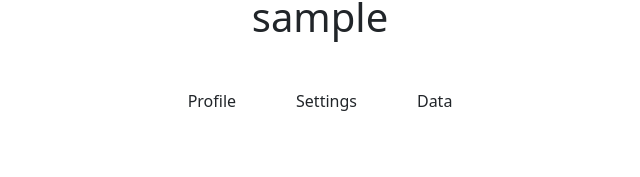
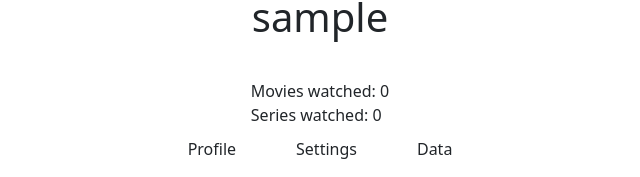
Before and after one commit to Aakkiieezz/track_servie_react, a React (Vite) app: page /profile in a window 1280 px wide. Shown: the part 347-524 px from the top of the page, without its empty margins (320-960 px from the left). Built offline with nearby package versions, Linux system fonts and the light colour scheme; no server answers; sample sign-in values are in the browser's storage.

Commit message:
added feature to see watched count for both servie types

```diff
--- a/src/pages/ProfilePage.tsx
+++ b/src/pages/ProfilePage.tsx
@@ -1,4 +1,4 @@
-import React, { useState } from "react";
+import React, { useEffect, useState } from "react";
 import axiosInstance from '../utils/axiosInstance';
 
 import styles from "../components/ProfilePage/ProfilePage.module.css";
@@ -7,11 +7,29 @@ import Alert from "../components/Alert";
 import { Link } from "react-router-dom";
 
 const ProfilePage: React.FC = () => {
+
   const username = localStorage.getItem("username");
   const [activeTab, setActiveTab] = useState("Overview");
   const [isDropdownOpen, setIsDropdownOpen] = useState(false);
   const [profilePicUrl, setProfilePicUrl] = useState<string | null>(localStorage.getItem("profileImgUrl"));
   const [alert, setAlert] = useState<{ type: string; message: string } | null>(null);
+
+  const [watchedCounts, setWatchedCounts] = useState<{ movie: number; tv: number }>({ movie: 0, tv: 0 });
+
+  useEffect(() => {
+    const fetchWatchedCounts = async () => {
+      try {
+        const response = await axiosInstance.get("user/watched-counts");
+        setWatchedCounts({
+          movie: response.data.movie,
+          tv: response.data.tv,
+        });
+      } catch (error) {
+        setWatchedCounts({ movie: 0, tv: 0 });
+      }
+    };
+    fetchWatchedCounts();
+  }, []);
 
   const toggleDropdown = () => {
     setIsDropdownOpen(!isDropdownOpen);
@@ -198,6 +216,11 @@ const ProfilePage: React.FC = () => {
         <h1 className={styles.username}>{username}</h1>
       </div>
 
+      <div>
+        Movies watched: {watchedCounts.movie} <br />
+        Series watched: {watchedCounts.tv}
+      </div>
+
       <div className={styles.tabNavigation}>
         <button
           className={`${styles.tabButton} ${activeTab === "Profile" ? styles.active : ""
```
